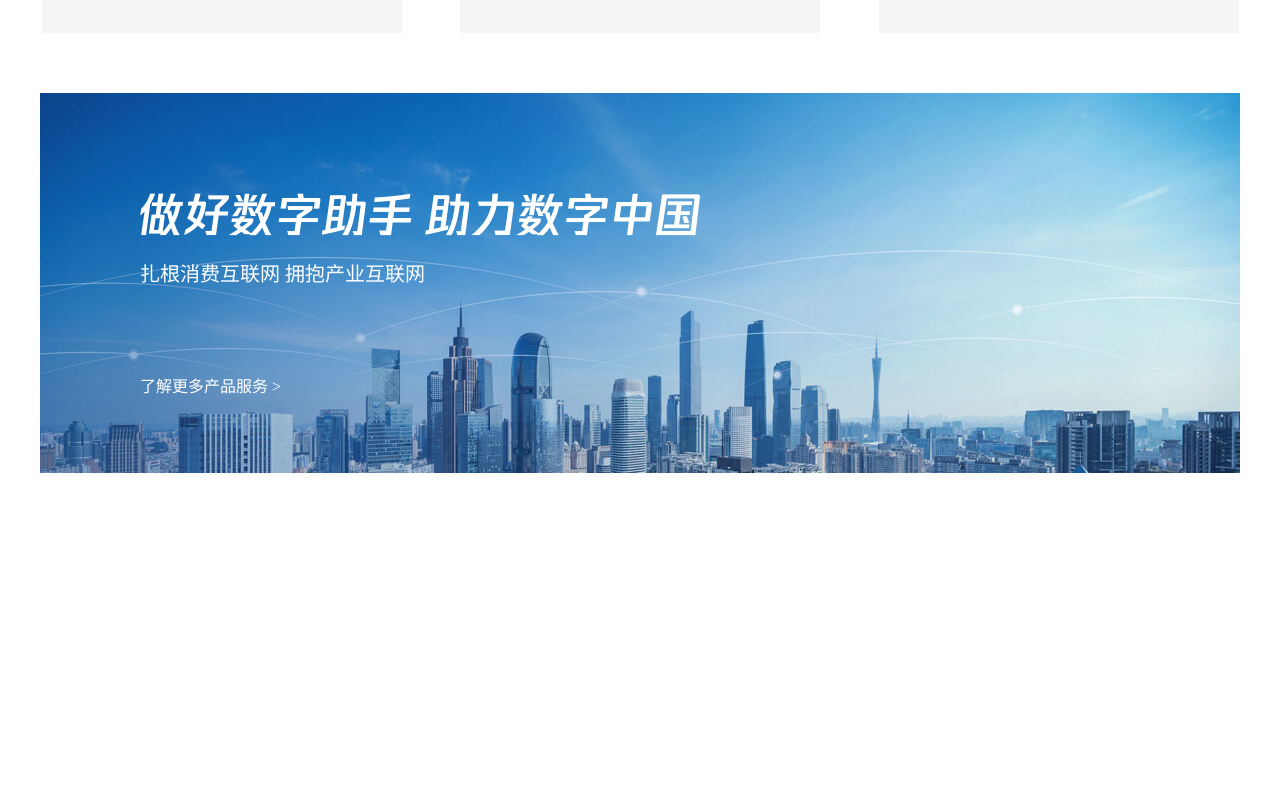
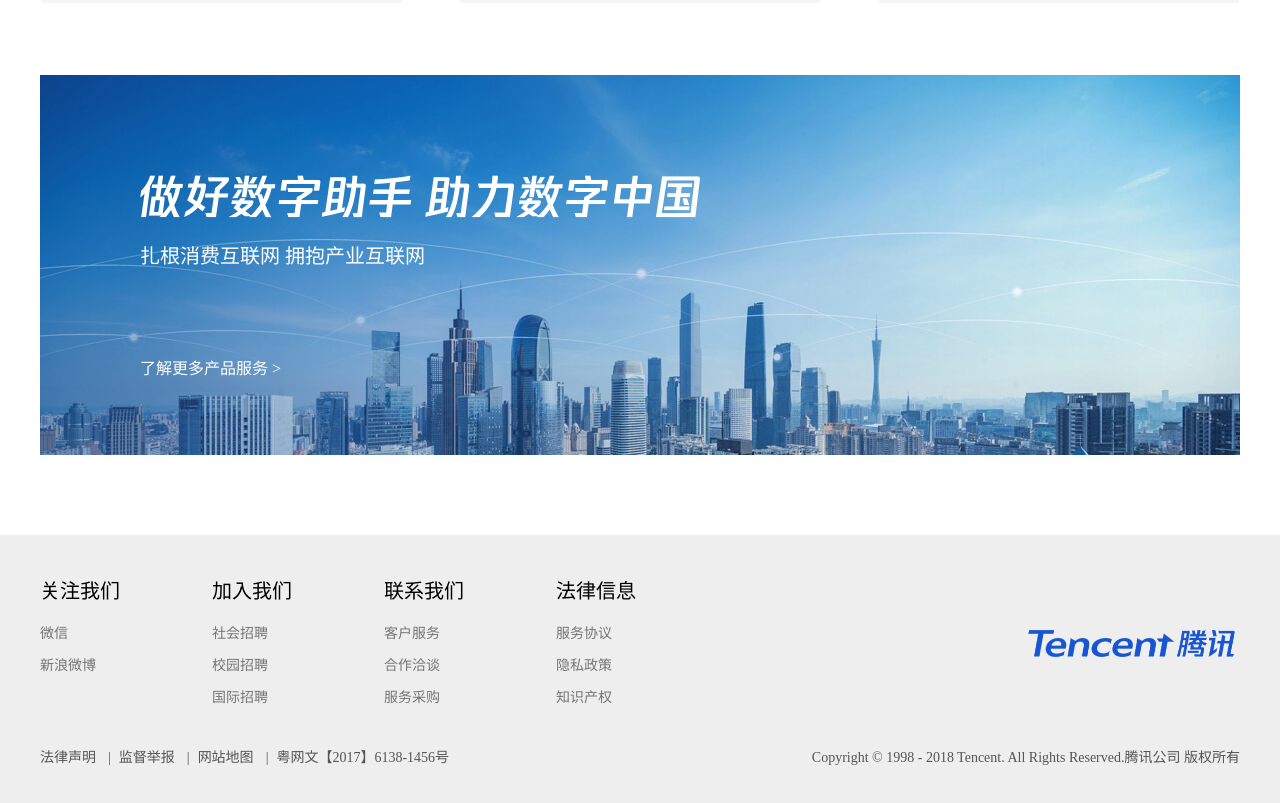
Before and after one commit to Hungrated/website-demo, a plain HTML site: page src/index.html in a window 1280 px wide. Shown: the part 1521-2324 px from the top of the page. Before the commit the page ends 2024 px from the top, so only its background shows below. Drawn offline with nearby package versions, Linux system fonts and the light colour scheme.

Commit message:
master: modify header & footer

```diff
--- a/src/index.html
+++ b/src/index.html
@@ -8,7 +8,7 @@
     <link rel="stylesheet" href="static/style.css"/>
 </head>
 <body>
-<header class="g-header">
+<header class="g-header J_header">
     <div class="m-logo"><img alt="logo" src="static/tencent_logo1.png"></div>
     <div class="m-nav m-nav1">
         <span class="m-item m-item1"><a class="inner" href="javascript:;">公司信息</a></span>
@@ -95,8 +95,41 @@
 </main>
 <footer class="g-footer">
     <div class="g-in">
-        <div class="g-info"></div>
-        <div class="g-copy"></div>
+        <div class="g-info">
+            <div class="m-opt m-opt1">
+                <span class="title">关注我们</span>
+                <a href="javascript:;" class="site">微信</a>
+                <a href="javascript:;" class="site">新浪微博</a>
+            </div>
+            <div class="m-opt m-opt2">
+                <span class="title">加入我们</span>
+                <a href="javascript:;" class="site">社会招聘</a>
+                <a href="javascript:;" class="site">校园招聘</a>
+                <a href="javascript:;" class="site">国际招聘</a>
+            </div>
+            <div class="m-opt m-opt3">
+                <span class="title">联系我们</span>
+                <a href="javascript:;" class="site">客户服务</a>
+                <a href="javascript:;" class="site">合作洽谈</a>
+                <a href="javascript:;" class="site">服务采购</a>
+            </div>
+            <div class="m-opt m-opt4">
+                <span class="title">法律信息</span>
+                <a href="javascript:;" class="site">服务协议</a>
+                <a href="javascript:;" class="site">隐私政策</a>
+                <a href="javascript:;" class="site">知识产权</a>
+            </div>
+            <img class="m-footlogo" src="static/tencent_logo2.png">
+        </div>
+        <div class="g-copy">
+            <div class="m-copy">
+                <a href="javascript:;" class="site">法律声明</a>
+                <a href="javascript:;" class="site">监督举报</a>
+                <a href="javascript:;" class="site">网站地图</a>
+                <a href="javascript:;" class="site">粤网文【2017】6138-1456号</a>
+            </div>
+            <p class="copyright">Copyright © 1998 - 2018 Tencent. All Rights Reserved.腾讯公司 版权所有</p>
+        </div>
     </div>
 </footer>
 <script type="text/javascript" src="https://code.jquery.com/jquery-3.3.1.min.js"></script>
--- a/src/static/index.js
+++ b/src/static/index.js
@@ -1,3 +1,21 @@
 $(document).ready(function () {
 
+  const headerElement = $('.J_header');
+
+  function changeHeader () {
+    headerElement.css('background', '#1855d1');
+  }
+
+  function restoreHeader () {
+    headerElement.css('background', 'transparent');
+  }
+
+  $(document).scroll(function () {
+    if($(document).scrollTop() !== 0) {
+      changeHeader();
+    } else {
+      restoreHeader();
+    }
+  })
+
 });
--- a/src/static/style.css
+++ b/src/static/style.css
@@ -70,6 +70,11 @@ body, header, footer {
 .g-header .m-nav .m-item a {
     display: inline-block;
     height: 100%;
+    border-top: 5px solid transparent;
+}
+
+.g-header .m-nav1 .m-item a:hover {
+    border-top: 5px solid #ffffff;
 }
 
 .g-header .m-nav2 {
@@ -121,7 +126,7 @@ body, header, footer {
 
 .g-main .m-part2 {
     font-size: 18px;
-    padding: 60px 0;
+    padding: 60px 0 30px 0;
 }
 
 .g-main .m-part2 .tlt {
@@ -139,7 +144,7 @@ body, header, footer {
 
 .g-main .m-part3 {
     font-size: 18px;
-    padding: 30px 0;
+    padding: 30px 0 36px 0;
 }
 
 .g-main .m-part3 .m-news {
@@ -220,7 +225,7 @@ body, header, footer {
 }
 
 .g-main .m-part4 {
-    padding: 30px 0;
+    padding: 36px 0 80px 0;
 }
 
 .g-main .m-part4 .m-bg {
@@ -261,4 +266,71 @@ body, header, footer {
 
 .g-footer {
     width: 100%;
+    height: 275px;
+    background: #eeeeee;
+    padding-left: 50%;
 }
+
+.g-footer .g-in {
+    width: 1200px;
+    margin-left: -600px;
+    padding: 40px 0;
+}
+
+.g-footer .g-in .g-info {
+
+}
+
+.g-footer .g-in .g-info .m-opt {
+    width: 168px;
+    display: inline-block;
+    vertical-align: top;
+}
+
+.g-footer .g-in .g-info .m-opt > * {
+    display: block;
+    font-size: 14px;
+    color: #757575;
+    margin-bottom: 12px;
+}
+
+.g-footer .g-in .g-info .m-opt .title {
+    font-size: 20px;
+    color: #000000;
+    margin-bottom: 18px;
+}
+
+.g-footer .g-in .g-info .m-footlogo {
+    position: absolute;
+    right: -10px;
+    top: 45px;
+    width: 235px;
+}
+
+.g-footer .g-in .g-copy {
+    margin-top: 28px;
+}
+
+.g-footer .g-in .g-copy .m-copy {
+    display: inline-block;
+}
+
+.g-footer .g-in .g-copy .m-copy a {
+    font-size: 14px;
+    color: #555555;
+}
+
+.g-footer .g-in .g-copy .m-copy a + a:before {
+    display: inline-block;
+    content: "|";
+    margin: 0 8px;
+}
+
+.g-footer .g-in .g-copy .copyright {
+    position: absolute;
+    right: 0;
+    bottom: 0;
+    display: inline-block;
+    font-size: 14px;
+    color: #555555;
+}
```
Also changed, not shown: src/static/tencent_logo3.png (deleted).
